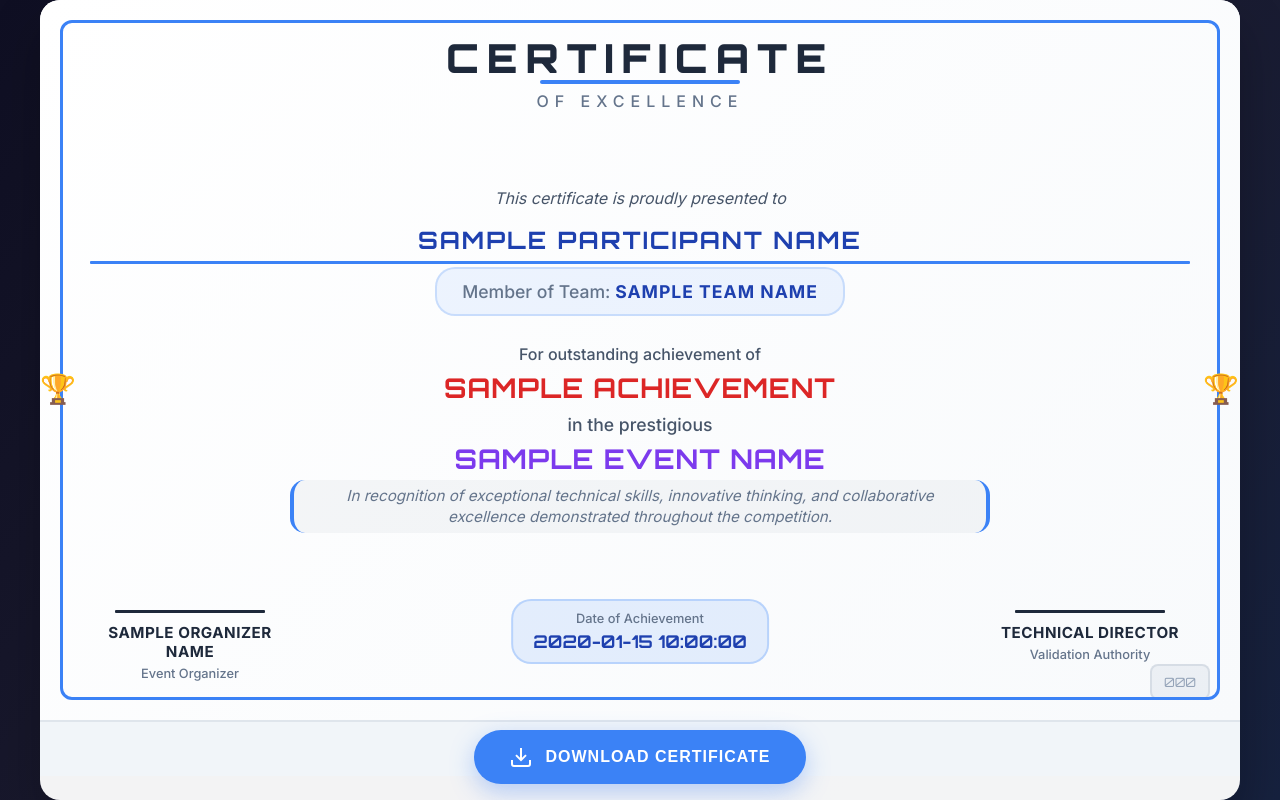
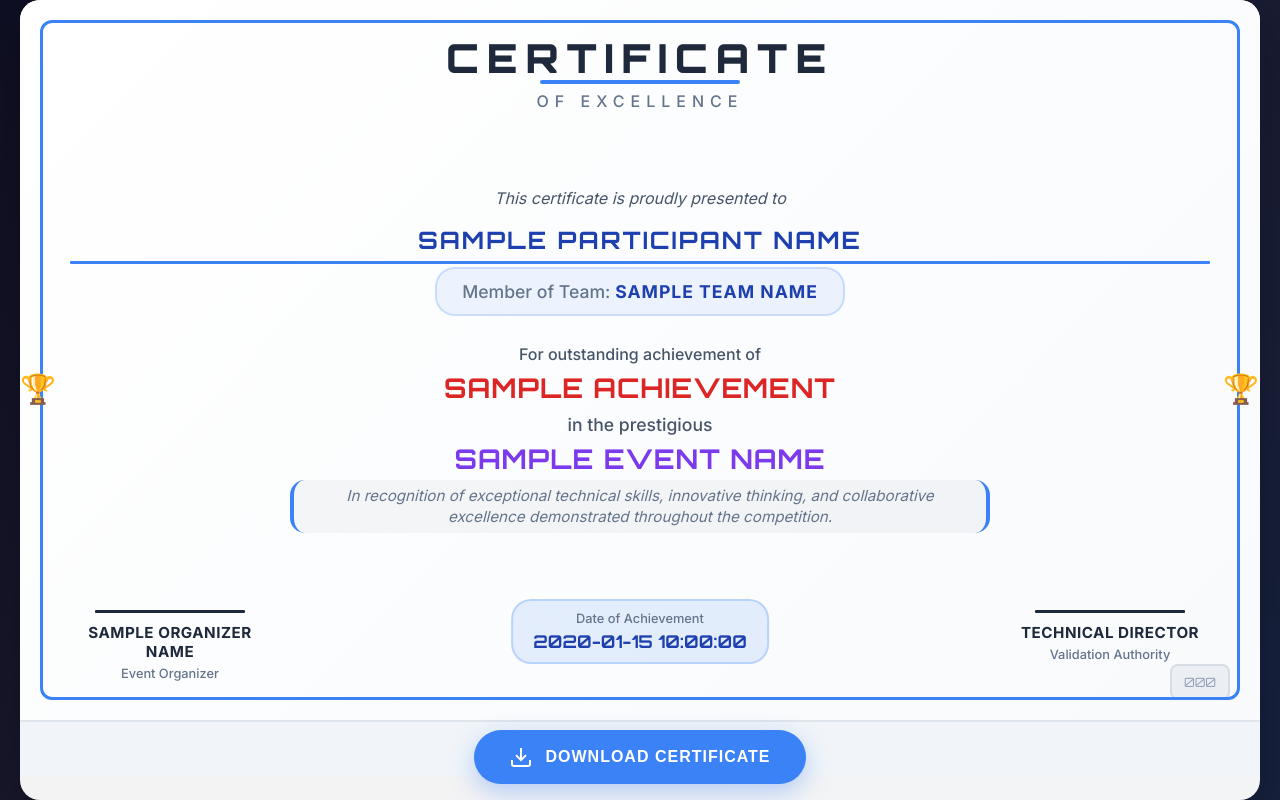
Before and after one commit to carpeadiam/hatchBackend, a Flask app: template templates/certificate.html in a window 1280 px wide. Run offline with Flask 3, Linux system fonts and the light colour scheme; the template is opened without the code that fills it: most values are stand-ins (such as "Sample title", 1, 10 or a date in 2020); parts of the project's set-up code (start-up, migrations or seed data) failed here and were passed over; some libraries are stand-ins or nearby versions.

Commit message:
Update certificate.html

```diff
--- a/templates/certificate.html
+++ b/templates/certificate.html
@@ -23,12 +23,13 @@
             padding: 0px;
             position: relative;
             overflow: hidden;
+            align-self: center;
         }
 
         .container {
             width: 100%;
             height: 100%;
-            max-width: 1200px;
+            max-width: 155vh;
             max-height: 100vh;
             background: rgba(255, 255, 255, 0.95);
             border-radius: 20px;
@@ -562,14 +563,14 @@
             button.disabled = true;
 
             const options = {
-                margin: [5, 5, 5, 5],
+                margin: [5, 5, 0, 0],
                 filename: `${eventName.replace(/[^a-zA-Z0-9]/g, '_')}_Certificate_${participantName.replace(/[^a-zA-Z0-9]/g, '_')}.pdf`,
                 image: {
                     type: 'jpeg',
                     quality: 0.98
                 },
                 html2canvas: {
-                    scale: 1.5,
+                    scale: 1,
                     useCORS: true,
                     letterRendering: true,
                     allowTaint: false,
@@ -581,7 +582,7 @@
                 },
                 jsPDF: {
                     unit: 'mm',
-                    format: 'a3',
+                    format: 'a4',
                     orientation: 'landscape'
                 }
             };
```
